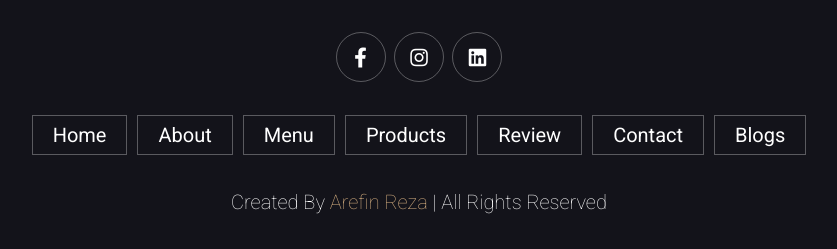
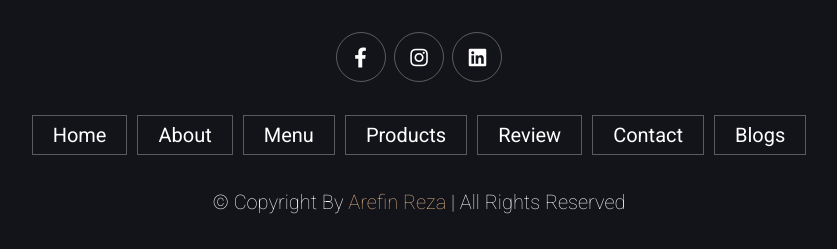
Before and after one commit to ArefinReza/CoffeShop, a PHP site: page / in a window 1280 px wide. Shown: the part 3318-3567 px from the top of the page, without its empty margins (221-1058 px from the left). Run offline with PHP 8.4, Linux system fonts and the light colour scheme; data that the repository does not hold is empty.

Commit message:
give copy right

```diff
--- a/CoffeShop-main/allproducts.php
+++ b/CoffeShop-main/allproducts.php
@@ -273,7 +273,7 @@ body.fullscreen-active {
     <a href="index.php#blogs">Blogs</a>
     </div>
 
-    <div class="credit">Created by <span>Arefin Reza</span> | all rights reserved</div>
+    <div class="credit">© Copyright by <span>Arefin Reza</span> | all rights reserved</div>
 
 </section>
 
--- a/CoffeShop-main/blog.html
+++ b/CoffeShop-main/blog.html
@@ -253,7 +253,7 @@
         <a href="index.php#blogs">Blogs</a>
     </div>
 
-    <div class="credit">Created by <span>Arefin Reza</span> | all rights reserved</div>
+    <div class="credit">© Copyright by <span>Arefin Reza</span> | all rights reserved</div>
 
     </section>
 
--- a/CoffeShop-main/details.php
+++ b/CoffeShop-main/details.php
@@ -273,7 +273,7 @@ if ($result->num_rows > 0) {
     <a href="index.php#blogs">Blogs</a>
 </div>
 
-<div class="credit">Created by <span>Arefin Reza</span> | all rights reserved</div>
+<div class="credit">© Copyright by<span>Arefin Reza</span> | all rights reserved</div>
 
 </section>
 
--- a/CoffeShop-main/index.php
+++ b/CoffeShop-main/index.php
@@ -521,7 +521,7 @@ body.fullscreen-active {
         <a href="#blogs">Blogs</a>
     </div>
 
-    <div class="credit">Created by <span>Arefin Reza</span> | all rights reserved</div>
+    <div class="credit">© Copyright by <span>Arefin Reza</span> | all rights reserved</div>
 
 </section>
 
--- a/CoffeShop-main/shopdetails.html
+++ b/CoffeShop-main/shopdetails.html
@@ -348,7 +348,7 @@
         <a href="index.php#blogs">Blogs</a>
     </div>
 
-    <div class="credit">Created by <span>Arefin Reza</span> | all rights reserved</div>
+    <div class="credit">© Copyright by <span>Arefin Reza</span> | all rights reserved</div>
 
     </section>
 
```
